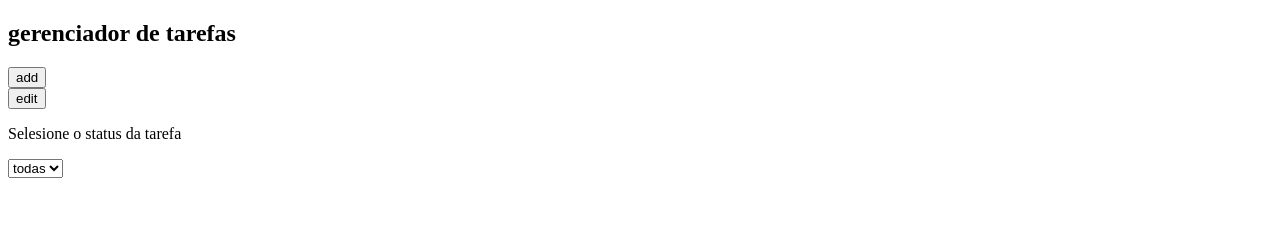
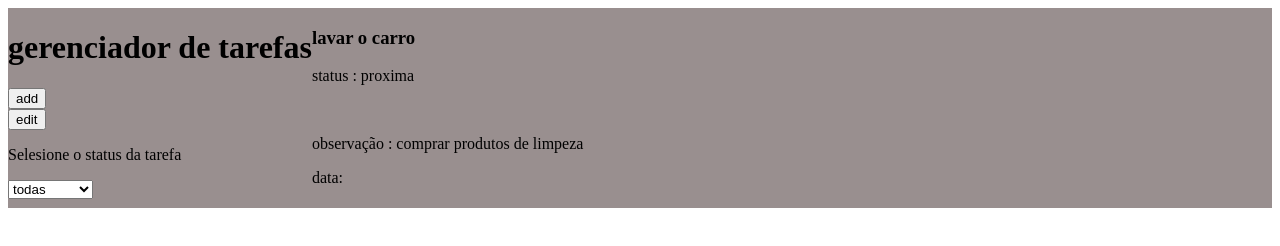
Before and after one commit to LincolnAgenor/gerenciador-de-tarefas, a plain HTML site: page index.html in a window 1280 px wide. Drawn offline with Linux system fonts and the light colour scheme.

Commit message:
primeiro-erro-css

```diff
--- a/index.html
+++ b/index.html
@@ -1,12 +1,15 @@
 <!DOCTYPE html>
 <html lang="en">
 <head>
+    <link rel="stylesheet" href="style.css">
     <meta charset="UTF-8">
     <meta name="viewport" content="width=device-width, initial-scale=1.0">
     <title>gerenciador de tarefas</title>
 </head>
 <body>
-    <h2>gerenciador de tarefas</h2>
+<div class="tela1">
+    <div class="gerenciador">
+        <h1>gerenciador de tarefas</h1>
     <button>
         add
     </button>
@@ -18,6 +21,20 @@
     <p>Selesione o status da tarefa</p>
     <select name="status" id="filtro">status
         <option value="todas">todas</option>
+        <option value="todas">proximas</option>
+        <option value="todas">concluidas</option>
+        <option value="todas">fazendo</option>
+        <option value="todas">deletasa</option>
     </select>
+    </div>
+    <div
+    class="tarefas">
+        <h3>lavar o carro</h3>
+        <p>status : proxima</p>
+        <br>
+        <p>observação : comprar produtos de limpeza</p>
+        <p>data:</p>
+    </div>
+</div>
 </body>
 </html>
--- a/style.css
+++ b/style.css
@@ -0,0 +1,8 @@
+.tela1{
+    height: 200px;
+    background-color: rgba(139, 127, 127, 0.876);
+    display: flex;
+}
+.tarefa{
+    padding-left: 20px;
+}
```
